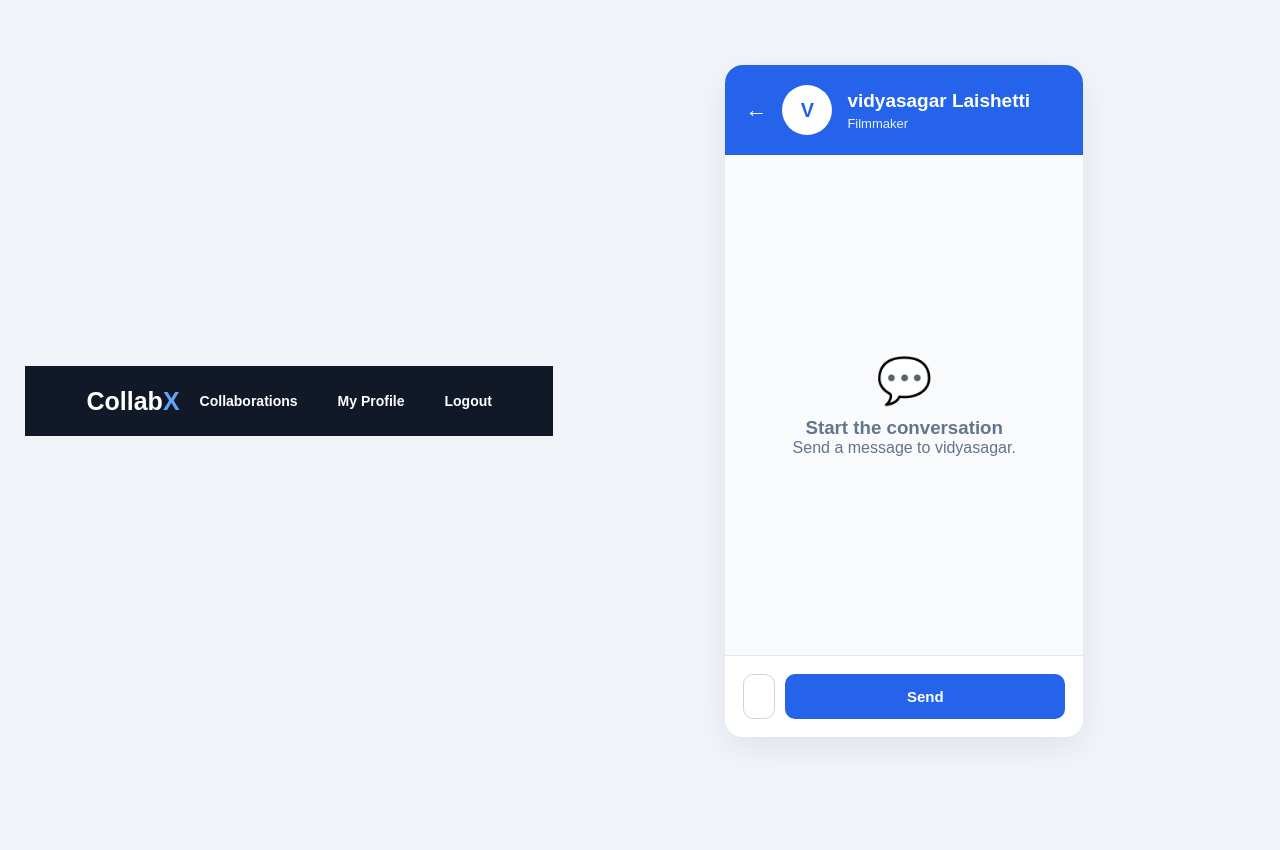
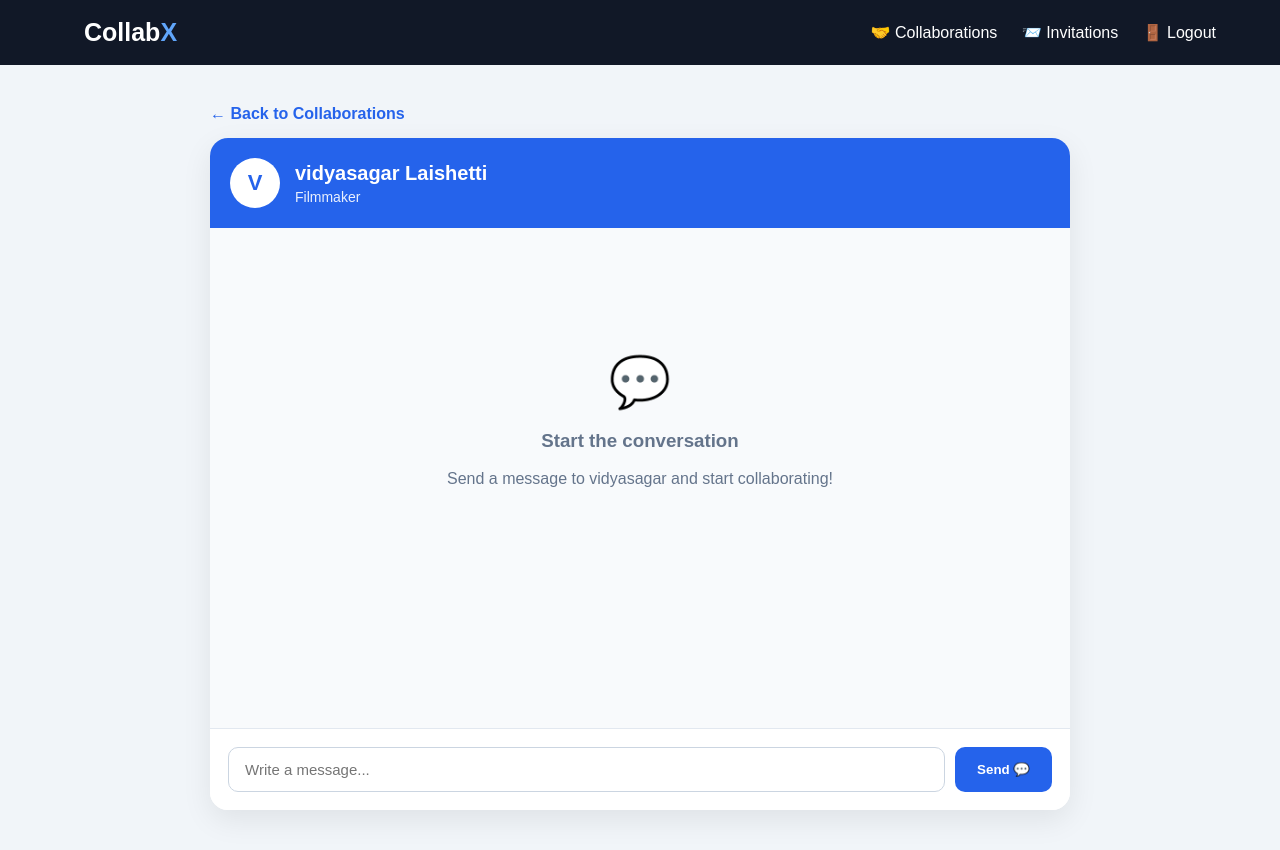
Before and after one commit to laishettikarthik-tech/collabX, a Flask app: page /chat/2 in a window 1280 px wide. Before the commit the page ends 740 px from the top, so only its background shows below. Run offline with Flask 3, Linux system fonts and the light colour scheme; a user stored in the database is signed in; data comes from the database, SQL or seed files in the repository; data that the repository does not hold is empty.

Commit message:
feat: add collaboration chat interface

```diff
--- a/templates/chat.html
+++ b/templates/chat.html
@@ -14,11 +14,6 @@
         Chat - CollabX
     </title>
 
-    <link
-        rel="stylesheet"
-        href="{{ url_for('static', filename='style.css') }}"
-    >
-
     <style>
 
         * {
@@ -27,15 +22,15 @@
 
         body {
             margin: 0;
+            font-family: Arial, sans-serif;
             background: #f1f5f9;
-            font-family: Arial, sans-serif;
         }
 
-        /* ================================
+        /* =========================
            NAVBAR
-        ================================= */
+        ========================= */
 
-        .navbar {
+        nav {
             background: #111827;
             padding: 18px 5%;
             display: flex;
@@ -54,32 +49,32 @@
             color: #60a5fa;
         }
 
-        .nav-links a {
+        nav a {
             color: white;
             text-decoration: none;
             margin-left: 20px;
         }
 
-        /* ================================
-           CHAT PAGE
-        ================================= */
+        /* =========================
+           CHAT CONTAINER
+        ========================= */
 
-        .chat-page {
+        .chat-container {
             max-width: 900px;
             margin: 40px auto;
             padding: 0 20px;
         }
 
-        .chat-container {
+        .chat-box {
             background: white;
             border-radius: 18px;
+            box-shadow: 0 10px 30px rgba(0,0,0,0.08);
             overflow: hidden;
-            box-shadow: 0 10px 35px rgba(0, 0, 0, 0.08);
         }
 
-        /* ================================
+        /* =========================
            CHAT HEADER
-        ================================= */
+        ========================= */
 
         .chat-header {
             background: #2563eb;
@@ -90,21 +85,15 @@
             gap: 15px;
         }
 
-        .back-button {
-            color: white;
-            text-decoration: none;
-            font-size: 22px;
-        }
-
-        .chat-profile {
+        .profile-picture {
             width: 50px;
             height: 50px;
             border-radius: 50%;
             object-fit: cover;
-            background: white;
+            background: #dbeafe;
         }
 
-        .chat-placeholder {
+        .profile-placeholder {
             width: 50px;
             height: 50px;
             border-radius: 50%;
@@ -113,29 +102,29 @@
             display: flex;
             align-items: center;
             justify-content: center;
+            font-size: 22px;
+            font-weight: bold;
+        }
+
+        .chat-name {
             font-size: 20px;
             font-weight: bold;
         }
 
-        .chat-user-name {
-            font-size: 19px;
-            font-weight: bold;
-        }
-
-        .chat-user-role {
-            font-size: 13px;
+        .chat-role {
+            font-size: 14px;
             opacity: 0.9;
             margin-top: 4px;
         }
 
-        /* ================================
-           MESSAGE AREA
-        ================================= */
+        /* =========================
+           MESSAGES
+        ========================= */
 
         .messages {
             height: 500px;
+            overflow-y: auto;
             padding: 25px;
-            overflow-y: auto;
             background: #f8fafc;
         }
 
@@ -148,70 +137,69 @@
             justify-content: flex-end;
         }
 
-        .message-row.theirs {
-            justify-content: flex-start;
-        }
-
-        .message-bubble {
+        .message {
             max-width: 70%;
             padding: 12px 16px;
             border-radius: 15px;
             line-height: 1.5;
-            word-wrap: break-word;
         }
 
-        .mine .message-bubble {
+        .message.mine {
             background: #2563eb;
             color: white;
             border-bottom-right-radius: 4px;
         }
 
-        .theirs .message-bubble {
+        .message.theirs {
             background: white;
             color: #1e293b;
             border: 1px solid #e2e8f0;
             border-bottom-left-radius: 4px;
         }
 
+        .message-name {
+            font-size: 12px;
+            font-weight: bold;
+            margin-bottom: 5px;
+            opacity: 0.7;
+        }
+
         .message-time {
             font-size: 11px;
             margin-top: 5px;
-            opacity: 0.7;
+            opacity: 0.6;
         }
 
-        .mine .message-time {
-            text-align: right;
-        }
+        /* =========================
+           EMPTY CHAT
+        ========================= */
 
         .empty-chat {
-            height: 100%;
-            display: flex;
-            align-items: center;
-            justify-content: center;
             text-align: center;
+            padding: 100px 20px;
             color: #64748b;
         }
 
         .empty-chat-icon {
-            font-size: 45px;
-            margin-bottom: 10px;
+            font-size: 50px;
+            margin-bottom: 15px;
         }
 
-        /* ================================
+        /* =========================
            MESSAGE FORM
-        ================================= */
+        ========================= */
 
         .message-form {
-            padding: 18px;
-            background: white;
-            border-top: 1px solid #e2e8f0;
             display: flex;
             gap: 10px;
+            padding: 18px;
+            border-top: 1px solid #e2e8f0;
+            background: white;
         }
 
         .message-input {
             flex: 1;
-            padding: 13px 15px;
+            padding: 13px 16px;
             border: 1px solid #cbd5e1;
             border-radius: 10px;
             font-size: 15px;
@@ -223,11 +211,11 @@
         }
 
         .send-button {
+            padding: 13px 22px;
             border: none;
+            border-radius: 10px;
             background: #2563eb;
             color: white;
-            padding: 13px 22px;
-            border-radius: 10px;
             font-weight: bold;
             cursor: pointer;
         }
@@ -236,37 +224,42 @@
             background: #1d4ed8;
         }
 
-        /* ================================
+        /* =========================
+           BACK BUTTON
+        ========================= */
+
+        .back {
+            display: inline-block;
+            margin-bottom: 15px;
+            color: #2563eb;
+            text-decoration: none;
+            font-weight: bold;
+        }
+
+        /* =========================
            MOBILE
-        ================================= */
+        ========================= */
 
         @media (max-width: 600px) {
 
-            .chat-page {
+            .chat-container {
                 margin: 20px auto;
-                padding: 0 10px;
             }
 
             .messages {
                 height: 450px;
-                padding: 15px;
             }
 
-            .message-bubble {
+            .message {
                 max-width: 85%;
             }
 
             .message-form {
-                padding: 12px;
+                flex-direction: column;
             }
 
             .send-button {
-                padding: 12px 15px;
-            }
-
-            .nav-links a {
-                margin-left: 8px;
-                font-size: 13px;
+                width: 100%;
             }
 
         }
@@ -279,11 +272,11 @@
 <body>
 
 
-<!-- ======================================
+<!-- =========================
      NAVBAR
-======================================= -->
+========================= -->
 
-<nav class="navbar">
+<nav>
 
     <a
         href="{{ url_for('dashboard') }}"
@@ -292,18 +285,18 @@
         Collab<span>X</span>
     </a>
 
-    <div class="nav-links">
+    <div>
 
         <a href="{{ url_for('collaborations') }}">
-            Collaborations
+            🤝 Collaborations
         </a>
 
-        <a href="{{ url_for('profile') }}">
-            My Profile
+        <a href="{{ url_for('invitations') }}">
+            📨 Invitations
         </a>
 
         <a href="{{ url_for('logout') }}">
-            Logout
+            🚪 Logout
         </a>
 
     </div>
@@ -311,28 +304,26 @@
 </nav>
 
 
-<!-- ======================================
+<!-- =========================
      CHAT
-======================================= -->
-
-<div class="chat-page">
+========================= -->
 
 <div class="chat-container">
 
+    <a
+        href="{{ url_for('collaborations') }}"
+        class="back"
+    >
+        ← Back to Collaborations
+    </a>
 
-        <!-- ================================
-             CHAT HEADER
-        ================================= -->
+
+    <div class="chat-box">
+
+
+        <!-- CHAT HEADER -->
 
         <div class="chat-header">
-
-
-            <a
-                href="{{ url_for('collaborations') }}"
-                class="back-button"
-            >
-                ←
-            </a>
 
 
             {% if other_user.profile_picture %}
@@ -342,13 +333,13 @@
                         'static',
                         filename=other_user.profile_picture
                     ) }}"
-                    class="chat-profile"
+                    class="profile-picture"
                     alt="Profile picture"
                 >
 
             {% else %}
 
-                <div class="chat-placeholder">
+                <div class="profile-placeholder">
 
                     {{ other_user.first_name[0]|upper }}
 
@@ -359,14 +350,14 @@
 
             <div>
 
-                <div class="chat-user-name">
+                <div class="chat-name">
 
                     {{ other_user.first_name }}
                     {{ other_user.last_name }}
 
                 </div>
 
-                <div class="chat-user-role">
+                <div class="chat-role">
 
                     {{ other_user.role }}
 
@@ -378,14 +369,11 @@
         </div>
 
 
-        <!-- ================================
+        <!-- =====================
              MESSAGES
-        ================================= -->
+        ====================== -->
 
-        <div
-            class="messages"
-            id="messages"
-        >
+        <div class="messages">
 
 
             {% if messages %}
@@ -396,9 +384,14 @@
 
                     {% if message.sender_id == session["user_id"] %}
 
+
                         <div class="message-row mine">
 
-                            <div class="message-bubble">
+                            <div class="message mine">
+
+                                <div class="message-name">
+                                    You
+                                </div>
 
                                 {{ message.message }}
 
@@ -415,16 +408,22 @@
 
                     {% else %}
 
-                        <div class="message-row theirs">
 
-                            <div class="message-bubble">
+                        <div class="message-row">
+
+                            <div class="message theirs">
+
+                                <div class="message-name">
+
+                                    {{ message.first_name }}
+                                    {{ message.last_name }}
+
+                                </div>
 
                                 {{ message.message }}
 
                                 <div class="message-time">
 
-                                    {{ message.first_name }}
-                                    ·
                                     {{ message.created_at }}
 
                                 </div>
@@ -432,6 +431,7 @@
                             </div>
 
                         </div>
+
 
                     {% endif %}
 
@@ -444,8 +444,6 @@
 
                 <div class="empty-chat">
 
-                    <div>
-
                     <div class="empty-chat-icon">
                         💬
                     </div>
@@ -456,10 +454,9 @@
 
                     <p>
                         Send a message to
-                            {{ other_user.first_name }}.
+                        {{ other_user.first_name }}
+                        and start collaborating!
                     </p>
-
-                    </div>
 
                 </div>
 
@@ -470,11 +467,15 @@
         </div>
 
 
-        <!-- ================================
+        <!-- =====================
              MESSAGE INPUT
-        ================================= -->
+        ====================== -->
 
         <form
+            action="{{ url_for(
+                'chat',
+                user_id=other_user.id
+            ) }}"
             method="POST"
             class="message-form"
         >
@@ -488,12 +489,11 @@
                 required
             >
 
-
             <button
                 type="submit"
                 class="send-button"
             >
-                Send
+                Send 💬
             </button>
 
         </form>
@@ -504,19 +504,13 @@
 </div>
 
 
-<!-- ======================================
-     AUTO SCROLL
-======================================= -->
-
 <script>
 
-    const messages =
-        document.getElementById("messages");
+    const messages = document.querySelector(".messages");
 
     if (messages) {
 
-        messages.scrollTop =
-            messages.scrollHeight;
+        messages.scrollTop = messages.scrollHeight;
 
     }
 
```
Lines whose indentation alone changed are shown as unchanged.
